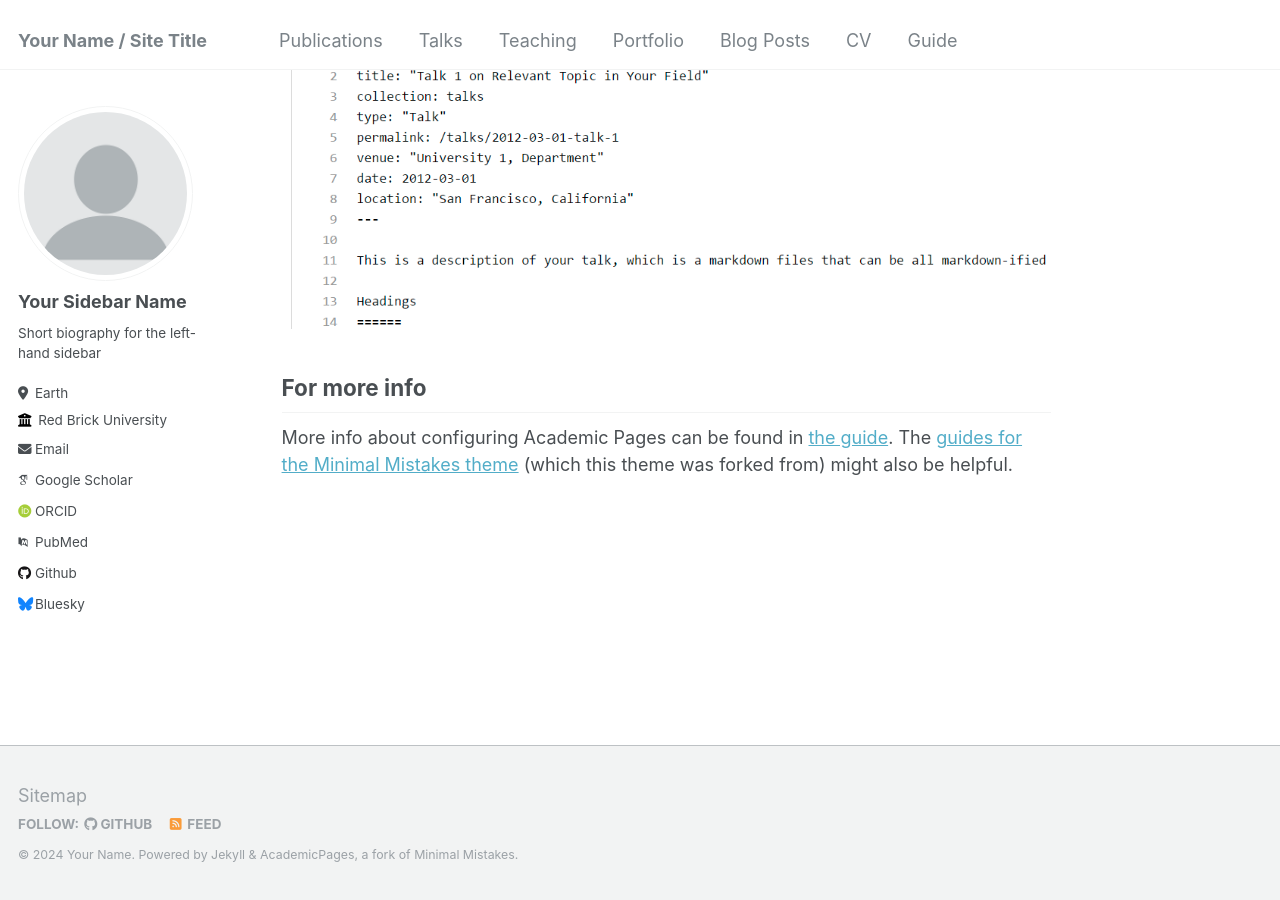
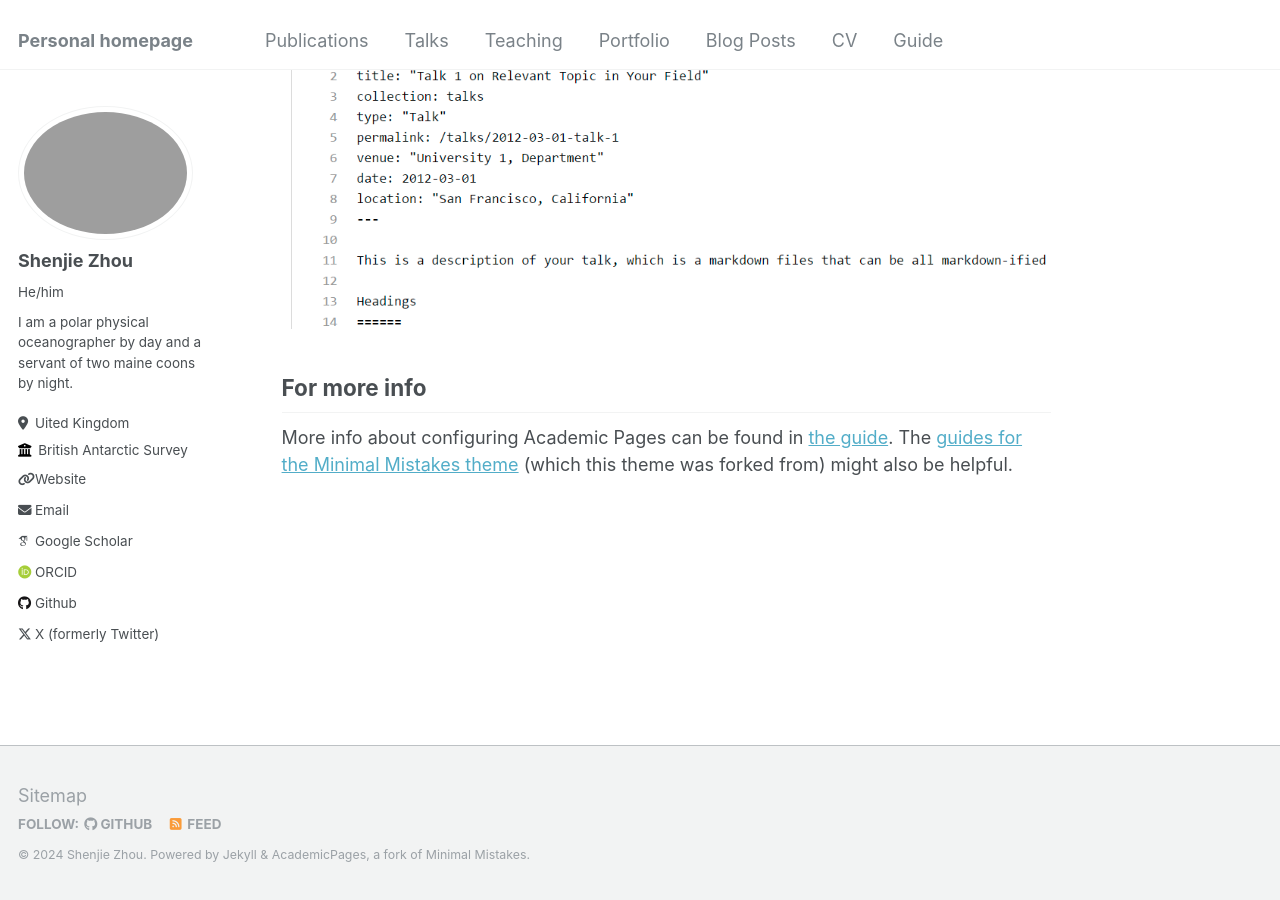
Before and after one commit to ShenjieZhouBAS/ShenjieZhouBAS.github.io, a Jekyll site: the page built from _pages/about.md, in a window 1280 px wide and 900 px high, scrolled down 2660 px. Built offline with Jekyll 4.4.1, drawn with Linux system fonts in a browser that asks for light colours; some web fonts are replaced.

Commit message:
Update _config.yml

```diff
--- a/_config.yml
+++ b/_config.yml
@@ -7,47 +7,47 @@
 # server process.
 
 # Basic Site Settings
-locale                   : "en-US"
-title                    : "Your Name / Site Title"
+locale                   : "en-GB"
+title                    : "Personal homepage"
 title_separator          : "-"
-name                     : &name "Your Name"
-description              : &description "personal description"
-url                      : https://academicpages.github.io # the base hostname & protocol for your site e.g. "https://mmistakes.github.io"
+name                     : &name "Shenjie Zhou"
+description              : &description "I am a polar physical oceanographer by day and a servant of two maine coons by night."
+url                      : https://ShenjieZhouBAS.github.io # the base hostname & protocol for your site e.g. "https://mmistakes.github.io"
 baseurl                  : "" # the subpath of your site, e.g. "/blog"
-repository               : "academicpages/academicpages.github.io"
+repository               : "ShenjieZhouBAS/ShenjieZhouBAS.github.io"
 
 # Site Author - The following control what appear as part of the author content on the side bar.
 #               If a field is blank the icon and link will not appear, otherwise it will be shown.
 #               Additional customization can be done by editing /_includes/author-profile.html
 author:
   # Biographic information
-  avatar           : "profile.png"
-  name             : "Your Sidebar Name"
-  pronouns         : # example: "she/her"
-  bio              : "Short biography for the left-hand sidebar"
-  location         : "Earth"
-  employer         : "Red Brick University"
-  uri              : # URL
-  email            : "none@example.org"
+  avatar           : "Shenjie_profilepic.jpg"
+  name             : "Shenjie Zhou"
+  pronouns         : "He/him"
+  bio              : "I am a polar physical oceanographer by day and a servant of two maine coons by night."
+  location         : "Uited Kingdom"
+  employer         : "British Antarctic Survey"
+  uri              : "https://www.bas.ac.uk/"
+  email            : "shezhou@bas.ac.uk"
 
   # Academic websites
   arxiv            : # URL - Update with the correct link to your profile
-  googlescholar    : "https://scholar.google.com/citations?user=PS_CX0AAAAAJ"
+  googlescholar    : "https://scholar.google.com/citations?hl=en&user=6hXlKKAAAAAJ"
   impactstory      : # URL
-  orcid            : "http://orcid.org/yourorcidurl"
-  pubmed           : "https://www.ncbi.nlm.nih.gov/pubmed/?term=john+snow"
+  orcid            : "https://orcid.org/0000-0002-9124-6270"
+  pubmed           : # URL
   researchgate     : # URL
 
   # Repositories and software development
   bitbucket        : # Username - Update with your username on the site
   codepen          : # Username
   dribbble         : # Username
-  github           : "academicpages"
+  github           : "ShenjieZhouBAS"
   kaggle           : # Username
   stackoverflow    : # User number or user number and name (i.e., use "1" or "1/jeff-atwood")
 
   # Social media
-  bluesky          : "bsky.app" # Replace this with you Bluesky username
+  bluesky          : # Username
   facebook         : # Username
   flickr           : # Username
   foursquare       : # Username
@@ -64,7 +64,7 @@ author:
   steam            : # Username
   telegram         : # URL
   tumblr           : # Username
-  twitter          : # Username for X / Twitter
+  twitter          : ShenjieZhou
   vine             : # Username
   weibo            : # Username
   wikipedia        : # Username
```
